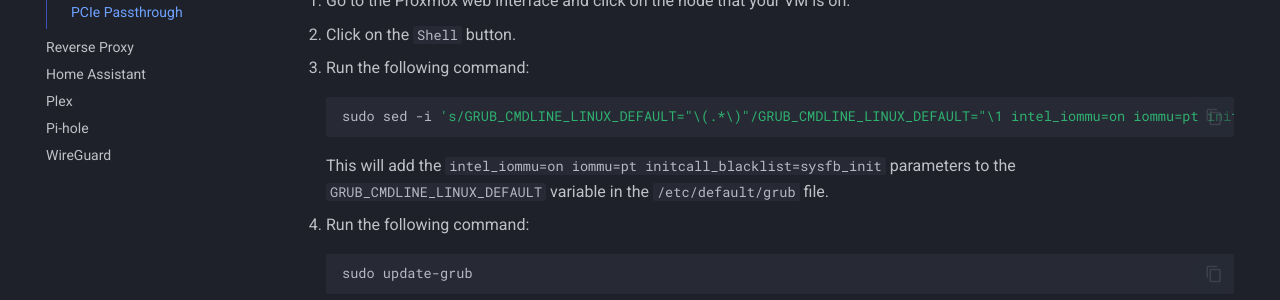
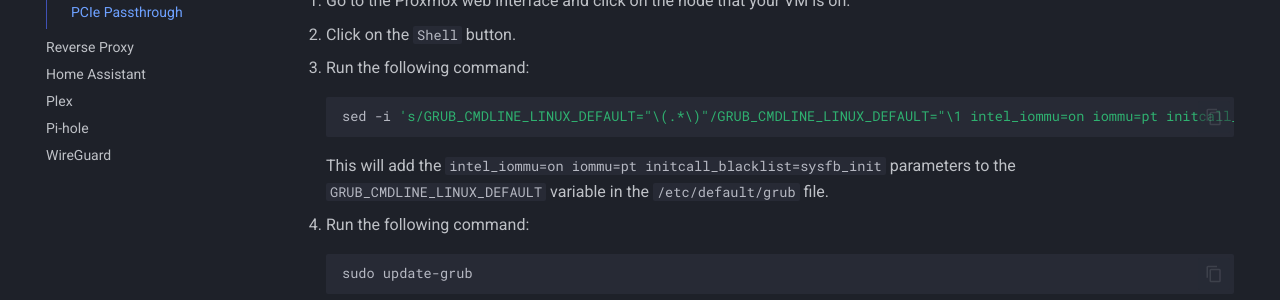
Before and after one commit to williamhatcher/docs.tylerharrison.dev, an MkDocs documentation site: the page built from docs/self-hosting/proxmox.md, in a window 1280 px wide and 900 px high, scrolled down 2526 px. Shown: the part 285-585 px from the top of the window. Built offline with MkDocs 1.6.1 and Material for MkDocs 9.7.7, drawn with Linux system fonts in a browser that asks for light colours; comment, search, counter and statistics services are not loaded.

Commit message:
Remove unneccesary sudo from Proxmox docs
Signed-off-by: Tyler Harrison <tyleraharrison@gmail.com>

````diff
--- a/docs/self-hosting/proxmox.md
+++ b/docs/self-hosting/proxmox.md
@@ -128,7 +128,7 @@ These instructions are based on the [PCIe Passthrough](https://pve.proxmox.com/w
 3. Run the following command:
 
     ```bash
-    sudo sed -i 's/GRUB_CMDLINE_LINUX_DEFAULT="\(.*\)"/GRUB_CMDLINE_LINUX_DEFAULT="\1 intel_iommu=on iommu=pt initcall_blacklist=sysfb_init"/' /etc/default/grub
+    sed -i 's/GRUB_CMDLINE_LINUX_DEFAULT="\(.*\)"/GRUB_CMDLINE_LINUX_DEFAULT="\1 intel_iommu=on iommu=pt initcall_blacklist=sysfb_init"/' /etc/default/grub
     ```
 
     This will add the `intel_iommu=on iommu=pt initcall_blacklist=sysfb_init` parameters to the `GRUB_CMDLINE_LINUX_DEFAULT` variable in the `/etc/default/grub` file.
````
